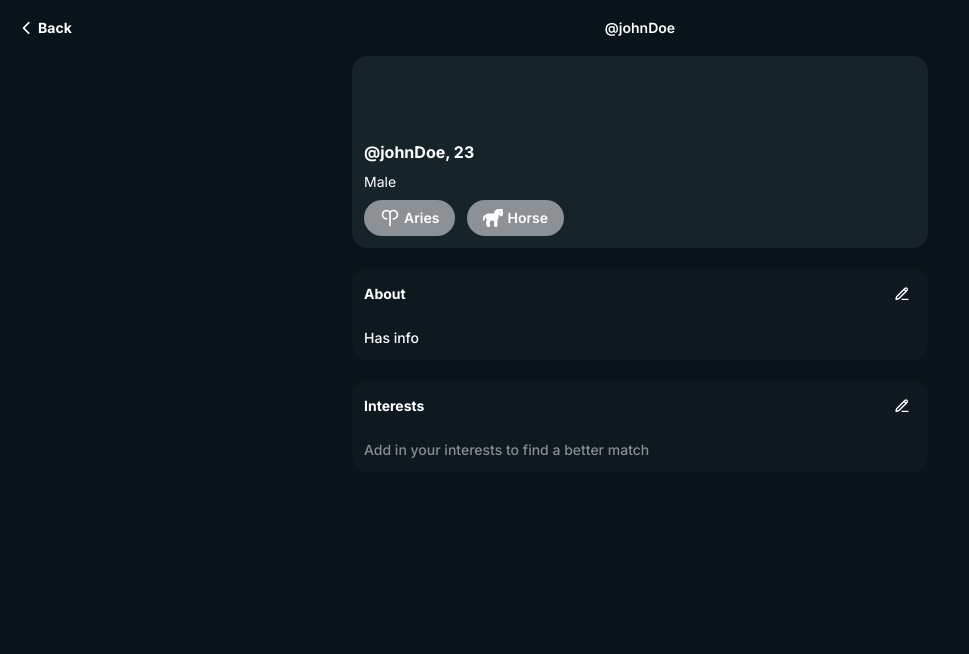
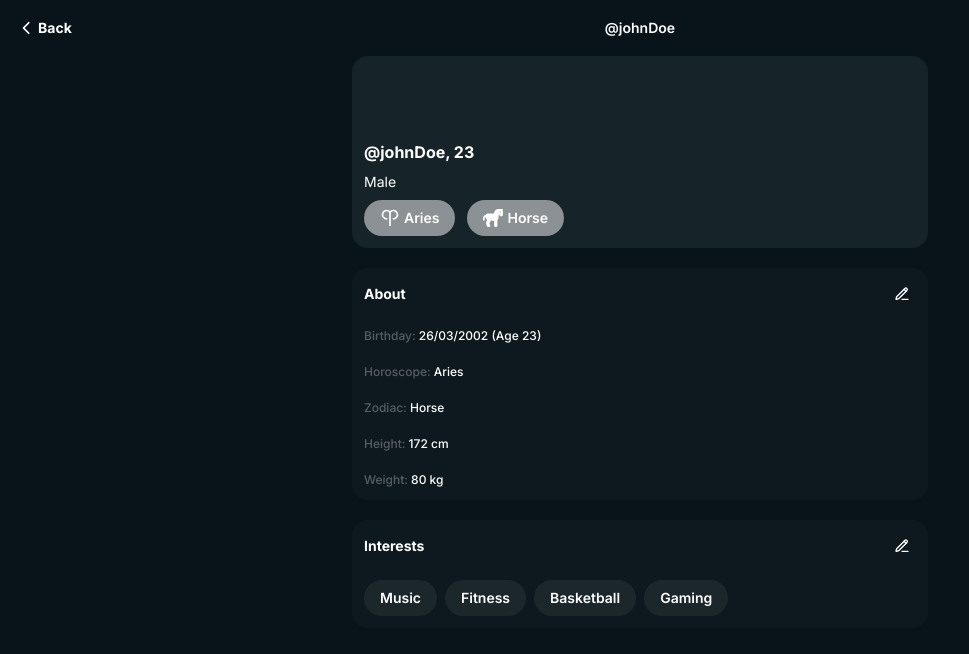
Before and after one commit to yusup-rd/chat-app-frontend, a Next.js app: page /profile in a window 1280 px wide. Shown: the top 654 px of the page, without its empty margins (0-969 px from the left). Built offline with nearby package versions, Linux system fonts and the light colour scheme.

Commit message:
Completed Profile sections with mock user data, handles empty data

```diff
--- a/src/app/profile/interests/page.tsx
+++ b/src/app/profile/interests/page.tsx
@@ -4,6 +4,7 @@ import Header from '@/components/Layout/Header';
 import { FaXmark } from 'react-icons/fa6';
 import { useState } from 'react';
 import { toast } from 'react-toastify';
+import { useRouter } from 'next/navigation';
 
 const INTEREST_OPTIONS: Record<string, string> = {
   music: 'Music',
@@ -29,6 +30,7 @@ const INTEREST_OPTIONS: Record<string, string> = {
 };
 
 const Interests = () => {
+  const router = useRouter();
   const [selected, setSelected] = useState<string[]>([]);
 
   const handleSelect = (key: string) => {
@@ -45,6 +47,7 @@ const Interests = () => {
     toast.info(
       `Saved interests with values: ${selected.map((k) => INTEREST_OPTIONS[k]).join(', ')}`,
     );
+    router.push('/profile');
   };
 
   return (
--- a/src/app/profile/page.tsx
+++ b/src/app/profile/page.tsx
@@ -9,8 +9,12 @@ const mockUser = {
   username: 'johnDoe',
   age: 23,
   gender: 'male',
+  dob: 1017100800,
+  height: 172,
+  weight: 80,
   horoscope: 'aries',
   zodiac: 'horse',
+  interests: ['music', 'fitness', 'basketball', 'gaming'],
 };
 
 const Profile = () => {
@@ -18,7 +22,7 @@ const Profile = () => {
     <div>
       <Header username={mockUser.username} />
 
-      <div className="mx-2 space-y-5 md:mx-auto md:max-w-xl">
+      <div className="mx-2 mb-10 space-y-5 md:mx-auto md:max-w-xl">
         <Hero
           username={mockUser.username}
           age={mockUser.age}
@@ -26,8 +30,15 @@ const Profile = () => {
           horoscope={mockUser.horoscope}
           zodiac={mockUser.zodiac}
         />
-        <About />
-        <Interests />
+        <About
+          dob={mockUser.dob}
+          horoscope={mockUser.horoscope}
+          zodiac={mockUser.zodiac}
+          height={mockUser.height}
+          weight={mockUser.weight}
+          age={mockUser.age}
+        />
+        <Interests interests={mockUser.interests} />
       </div>
     </div>
   );
--- a/src/components/Sections/About.tsx
+++ b/src/components/Sections/About.tsx
@@ -7,8 +7,20 @@ import { FormikProps } from 'formik';
 import { toast } from 'react-toastify';
 import { useState } from 'react';
 
-const About = () => {
-  const [mode, setMode] = useState<'empty' | 'edit' | 'view'>('view');
+interface AboutProps {
+  dob?: number;
+  horoscope?: string;
+  zodiac?: string;
+  height?: number;
+  weight?: number;
+  age?: number;
+}
+
+const About = (props: AboutProps) => {
+  const hasData = !!(props.dob || props.horoscope || props.zodiac || props.height || props.weight);
+
+  const [mode, setMode] = useState<'edit' | 'view'>('view');
+
   const initialValues = {
     name: '',
     gender: '',
@@ -58,20 +70,61 @@ const About = () => {
         )}
       </div>
 
+      {/* Edit info */}
+      {mode === 'edit' && (
+        <AboutForm ref={formikRef} initialValues={initialValues} onSubmit={handleSubmit} />
+      )}
+
       {/* Empty info */}
-      {mode === 'empty' && (
+      {!hasData && (
         <p className="text-sm font-medium opacity-50">
           Add in your bio to help others know you better
         </p>
       )}
 
-      {/* Edit info */}
-      {mode === 'edit' && (
-        <AboutForm ref={formikRef} initialValues={initialValues} onSubmit={handleSubmit} />
+      {/* View info */}
+      {hasData && (
+        <div className="space-y-5 text-xs font-medium">
+          {props.dob && (
+            <div>
+              <span className="text-white/30">Birthday:</span>{' '}
+              <span>
+                {(() => {
+                  const date = new Date(props.dob! * 1000);
+                  const formatted = new Intl.DateTimeFormat('en-GB', {
+                    day: '2-digit',
+                    month: '2-digit',
+                    year: 'numeric',
+                  }).format(date);
+                  return `${formatted}${props.age ? ` (Age ${props.age})` : ''}`;
+                })()}
+              </span>
+            </div>
+          )}
+          {props.horoscope && (
+            <div>
+              <span className="text-white/30">Horoscope:</span>{' '}
+              <span>{props.horoscope.charAt(0).toUpperCase() + props.horoscope.slice(1)}</span>
+            </div>
+          )}
+          {props.zodiac && (
+            <div>
+              <span className="text-white/30">Zodiac:</span>{' '}
+              <span>{props.zodiac.charAt(0).toUpperCase() + props.zodiac.slice(1)}</span>
+            </div>
+          )}
+          {props.height && (
+            <div>
+              <span className="text-white/30">Height:</span> <span>{props.height} cm</span>
+            </div>
+          )}
+          {props.weight && (
+            <div>
+              <span className="text-white/30">Weight:</span> <span>{props.weight} kg</span>
+            </div>
+          )}
+        </div>
       )}
-
-      {/* View info */}
-      {mode === 'view' && <p className="text-sm font-medium">Has info</p>}
     </div>
   );
 };
--- a/src/components/Sections/Interests.tsx
+++ b/src/components/Sections/Interests.tsx
@@ -3,7 +3,11 @@
 import { useRouter } from 'next/navigation';
 import { LuPencilLine } from 'react-icons/lu';
 
-const Interests = () => {
+interface InterestsProps {
+  interests?: string[];
+}
+
+const Interests = ({ interests = [] }: InterestsProps) => {
   const router = useRouter();
 
   return (
@@ -21,8 +25,22 @@ const Interests = () => {
         </button>
       </div>
 
-      {/* Empty info */}
-      <p className="text-sm font-medium opacity-50">Add in your interests to find a better match</p>
+      {interests.length === 0 ? (
+        <p className="text-sm font-medium opacity-50">
+          Add in your interests to find a better match
+        </p>
+      ) : (
+        <div className="flex flex-wrap items-center gap-2">
+          {interests.map((interest) => (
+            <span
+              key={interest}
+              className="rounded-full bg-white/6 px-4 py-2 text-sm font-semibold capitalize"
+            >
+              {interest}
+            </span>
+          ))}
+        </div>
+      )}
     </div>
   );
 };
```
